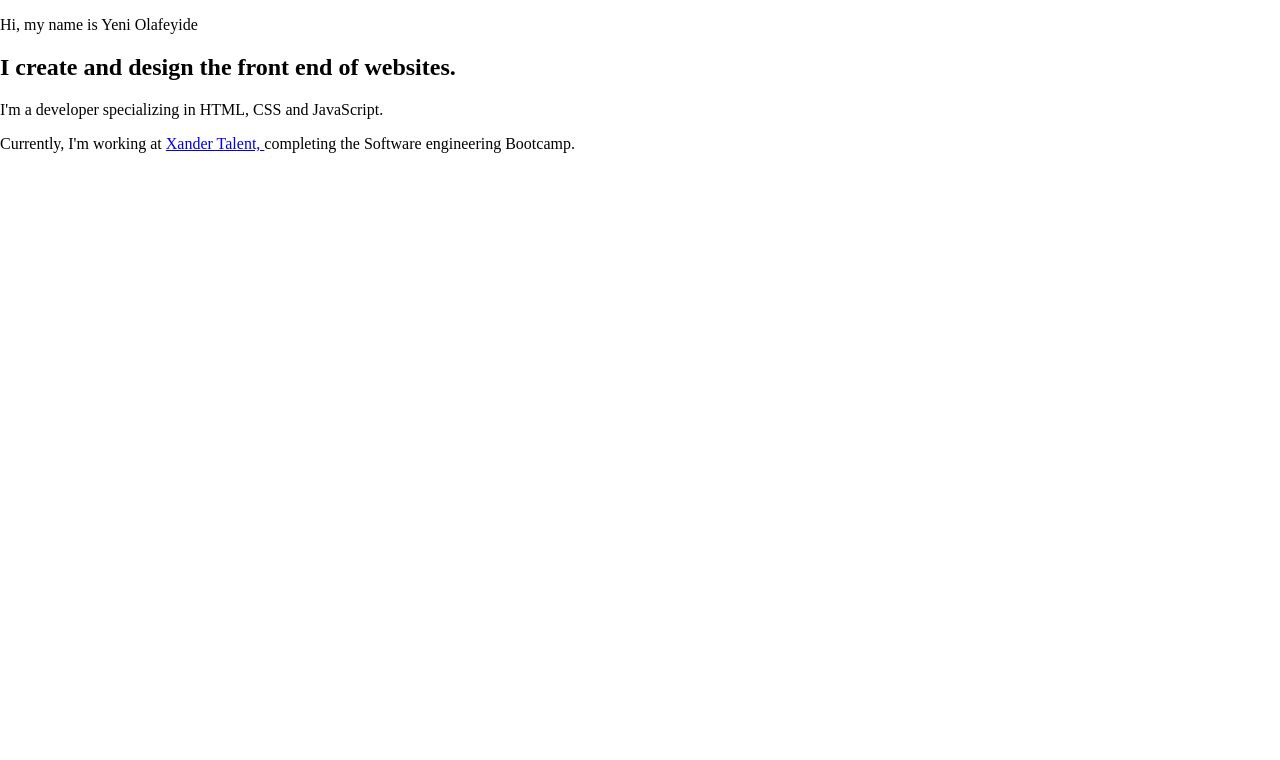
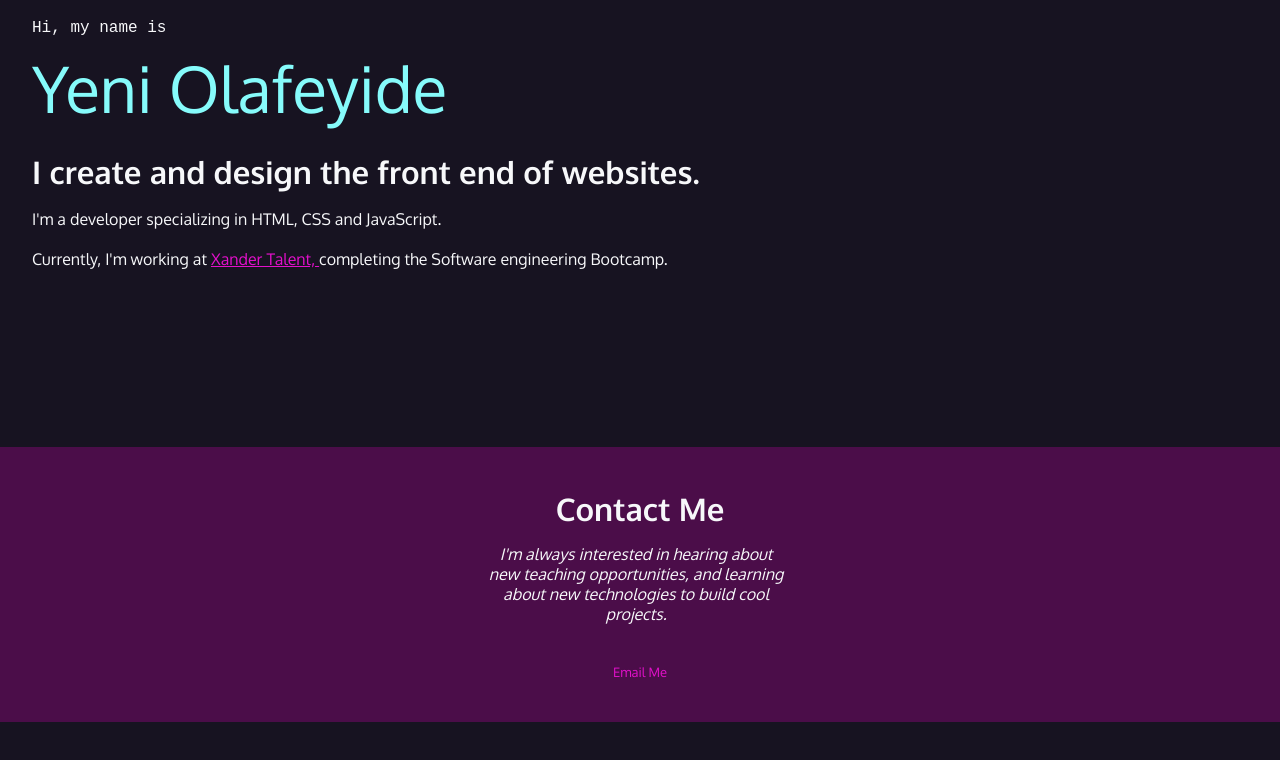
Before and after one commit to yeni2766/xander-html-css-exercise, a plain HTML site: page index.html in a window 1280 px wide. Drawn offline with Linux system fonts and the light colour scheme; a web font is replaced by a local one.

Commit message:
i have designed the intro and contact section

```diff
--- a/index.html
+++ b/index.html
@@ -9,12 +9,24 @@
   </head>
   <body>
     <section id = 'intro'>
-        <p>Hi, my name is<span> Yeni Olafeyide</span></p><h1> I create and design the
+        <p class = 'name'>Hi, my name is<span> Yeni Olafeyide</span></p><h1> I create and design the
         front end of websites.</h1> <p>I'm a developer specializing in HTML, CSS and JavaScript.</p><p>
         Currently, I'm working at <a href ='www.xandertalent.com'>Xander Talent, </a> completing the Software engineering Bootcamp.
         </p>
 
     </section>
 
+    <section id = 'contact'>
+        <address>
+        <h1 class = 'contactheader'>Contact Me</h1>
+        <p class = 'para'>I'm always interested in hearing about new teaching opportunities, and learning about new technologies to build cool projects.
+        </p><span><a>Email Me</a></span>
+
+        </address>
+
+
+
+    </section>
+
   </body>
 </html>
--- a/style.css
+++ b/style.css
@@ -1,5 +1,117 @@
+
+/* Google font imports */
+@import url("https://fonts.googleapis.com/css2?family=Oxygen+Mono&family=Oxygen:wght@400;700&display=swap");
+
+/* variables declared here - these are the colors for our pages, as well as the font stacks and sizes. */
+:root {
+  --black: #171321;
+  --dkblue: #0d314b;
+  --plum: #4b0d49;
+  --hotmag: #ff17e4;
+  --magenta: #e310cb;
+  --aqua: #86fbfb;
+  --white: #f7f8fa;
+  --font-size: 1.3rem;
+  --mono: "Oxygen mono", monospace;
+  --sans: Oxygen, sans-serif;
+}
+/* border box model: https://css-tricks.com/box-sizing/ */
+html {
+  box-sizing: border-box;
+}
+*,
+*::before,
+*::after {
+  box-sizing: inherit;
+}
+
+/* Intro section */
 body{
     margin: 0;
     padding:0;
     box-sizing: border-box;
+    font-family: var(--sans);
+    background-color: var(--black);
+    color: var(--white);
+    font-size: var(--font-size);
+
 }
+h1,h2,h3{
+    margin:0;
+}
+
+a{
+    color:var(--magenta);
+    transition: all 0.2 ease;
+}
+
+a:hover{
+    text-decoration: none;
+    color:var(--hotmag)
+}
+
+#intro{
+
+    padding:0 2rem 10rem 2rem;
+
+}
+
+#intro p{
+
+    font-size: 1rem;
+    line-height: 1.5;
+}
+
+#intro .name{
+    font-family: var(--mono);
+}
+
+.name span{
+    font-family: var(--sans);
+    font-size: 4rem;
+    color: var(--aqua);
+    display:block;
+}
+
+
+/* Intro section */
+
+
+
+/* contact section */
+#contact{
+    width:100%;
+    height: 100%;
+    background-color: var(--plum);
+    padding:2rem 2rem 2rem 2rem;
+    text-align: center;
+}
+
+#contact address{
+    margin: auto;
+    width: 50%;
+
+    padding: 10px;
+}
+
+
+#contact address span{
+    display: block;
+    font-style: normal;
+    font-size: small;
+    margin-top: 40px;
+    color: var(--aqua);
+
+}
+
+.para{
+    width:300px;
+    position: relative;
+    left:140px;
+    font-size: medium;
+}
+
+.contactheader{
+    font-style: normal;
+}
+/* contact section */
```
